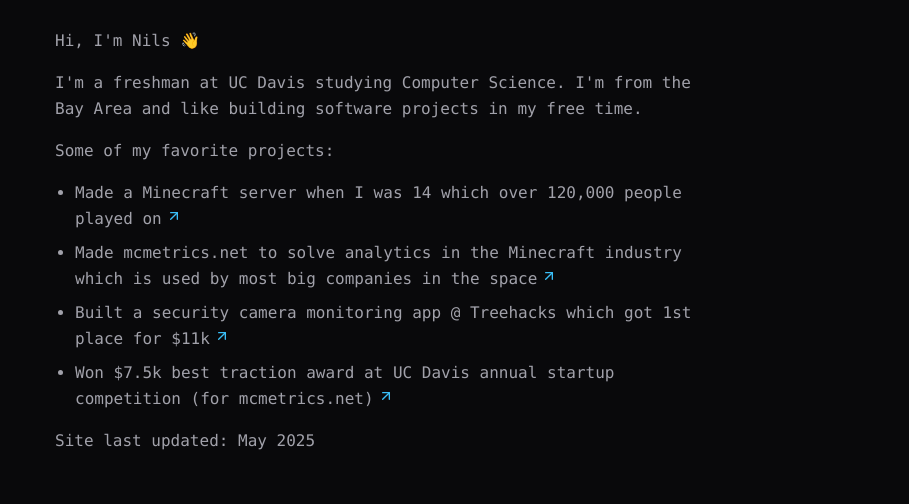
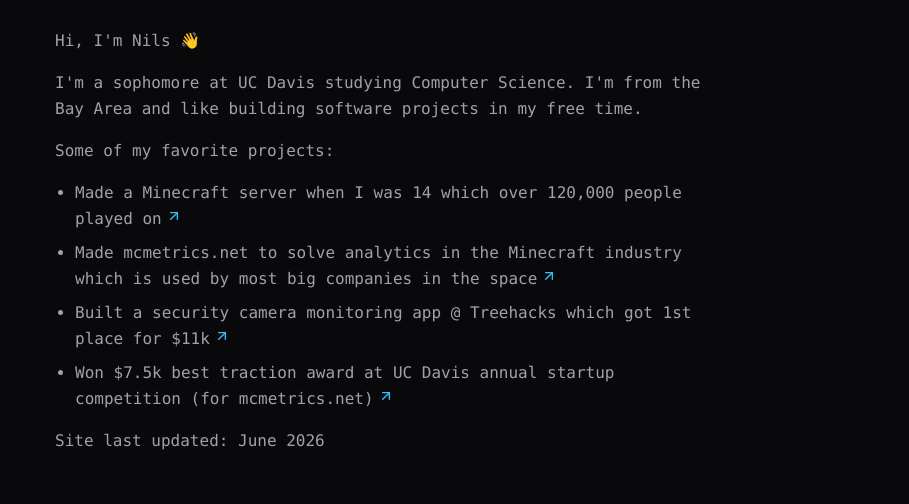
Before and after one commit to nf-projects/nilsfleig.com, a Next.js app: page / in a window 1280 px wide. Shown: the part 212-716 px from the top of the page, without its empty margins (185-1094 px from the left). Built offline with nearby package versions, Linux system fonts and the light colour scheme.

Commit message:
Update homepage bio and date

```diff
--- a/app/page.tsx
+++ b/app/page.tsx
@@ -14,7 +14,7 @@
 						Hi, I'm Nils 👋
 					</p>
 					<p className="text-zinc-400 leading-relaxed max-w-2xl">
-						I'm a freshman at UC Davis studying Computer Science. I'm from the
+						I'm a sophomore at UC Davis studying Computer Science. I'm from the
 						Bay Area and like building software projects in my free time.
 					</p>
 					<p className="text-zinc-400 leading-relaxed max-w-2xl">
@@ -83,7 +83,7 @@
 						</li>
 					</ul>
 					<p className="mt-6 text-zinc-400 leading-relaxed max-w-2xl">
-						Site last updated: May 2025
+						Site last updated: June 2026
 					</p>
 				</section>
 
```
